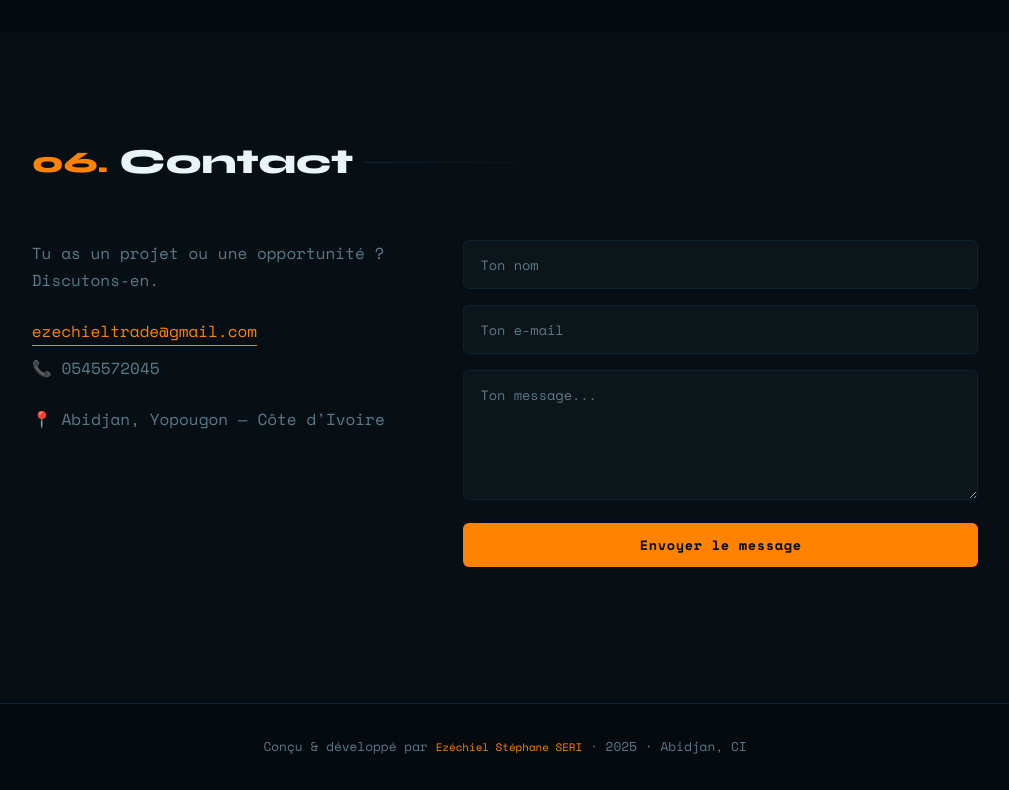
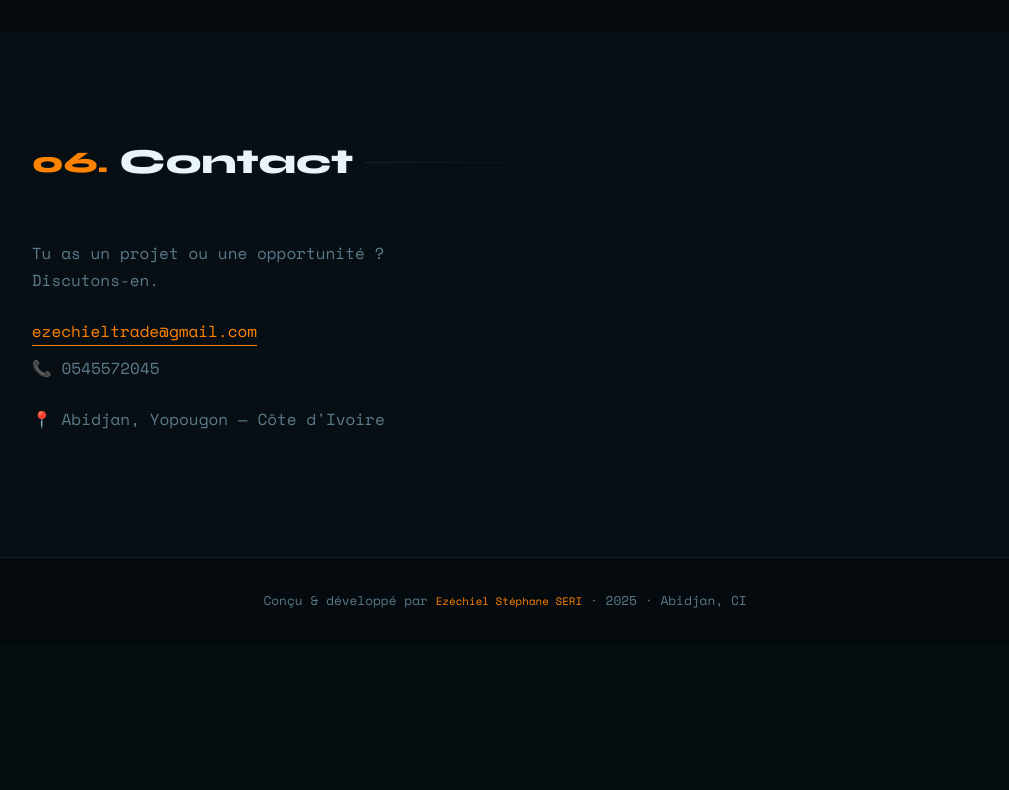
Before and after one commit to ZEKI-coder/portfolio, a Flask app: page / in a window 1280 px wide. Shown: the part 4727-5517 px from the top of the page, without its empty margins (135-1144 px from the left). After the commit the page ends 5335 px from the top, so only its background shows below. Run offline with Flask 3, Linux system fonts and the light colour scheme.

Commit message:
Remove contact form from index.html
Removed the contact form from the index.html template.

```diff
--- a/templates/index.html
+++ b/templates/index.html
@@ -214,19 +214,7 @@
           <p class="contact-phone">📞 {{ d.phone }}</p>
           <p class="contact-loc">📍 {{ d.location }}</p>
         </div>
-        <form class="contact-form reveal" id="contactForm">
-          <div class="form-group">
-            <input type="text" id="fname" placeholder="Ton nom" required />
-          </div>
-          <div class="form-group">
-            <input type="email" id="femail" placeholder="Ton e-mail" required />
-          </div>
-          <div class="form-group">
-            <textarea id="fmessage" rows="5" placeholder="Ton message..." required></textarea>
-          </div>
-          <button type="submit" class="btn-primary">Envoyer le message</button>
-          <p class="form-status" id="formStatus"></p>
-        </form>
+
       </div>
     </div>
   </section>
```
